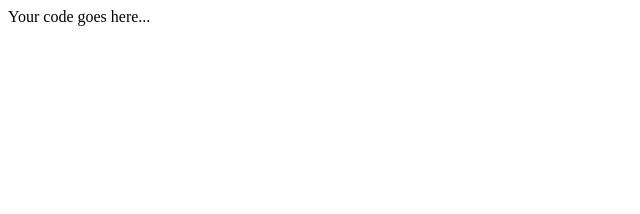
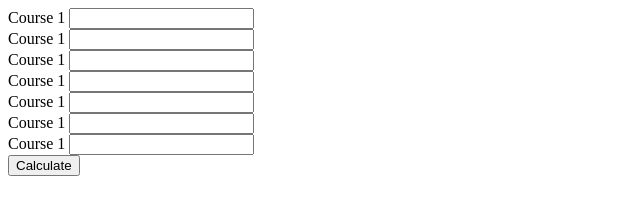
Before and after one commit to RIR360/gpa-calculator, a plain HTML site: page index.html in a window 1280 px wide. Shown: the whole page, without its empty margins (0-640 px from the left). Drawn offline with Linux system fonts and the light colour scheme.

Commit message:
intialize

```diff
--- a/index.html
+++ b/index.html
@@ -4,9 +4,52 @@
     <meta charset="UTF-8">
     <meta http-equiv="X-UA-Compatible" content="IE=edge">
     <meta name="viewport" content="width=device-width, initial-scale=1.0">
-    <title>GPA Calculator 1.0</title>
+    <link rel="stylesheet" href="style/style.css">
+    <title>GPA Calculator</title>
 </head>
 <body>
-    Your code goes here...
+
+
+    <main>
+        <form action="">
+
+            <div class="form-group">
+                <label for="course1">Course 1</label>
+                <input name="course1" type="number">
+            </div>
+            <div class="form-group">
+                <label for="course1">Course 1</label>
+                <input name="course1" type="number">
+            </div>
+            <div class="form-group">
+                <label for="course1">Course 1</label>
+                <input name="course1" type="number">
+            </div>
+            <div class="form-group">
+                <label for="course1">Course 1</label>
+                <input name="course1" type="number">
+            </div>
+            <div class="form-group">
+                <label for="course1">Course 1</label>
+                <input name="course1" type="number">
+            </div>
+            <div class="form-group">
+                <label for="course1">Course 1</label>
+                <input name="course1" type="number">
+            </div>
+            <div class="form-group">
+                <label for="course1">Course 1</label>
+                <input name="course1" type="number">
+            </div>
+            <div class="form-group">
+                <input name="calculate" type="submit" value="Calculate">
+            </div>
+
+        </form>
+    </main>
+
+
+    <script src="script/script.js"></script>
+
 </body>
 </html>
```
Also changed, not shown: script/script.js (added), style/style.css (added).
